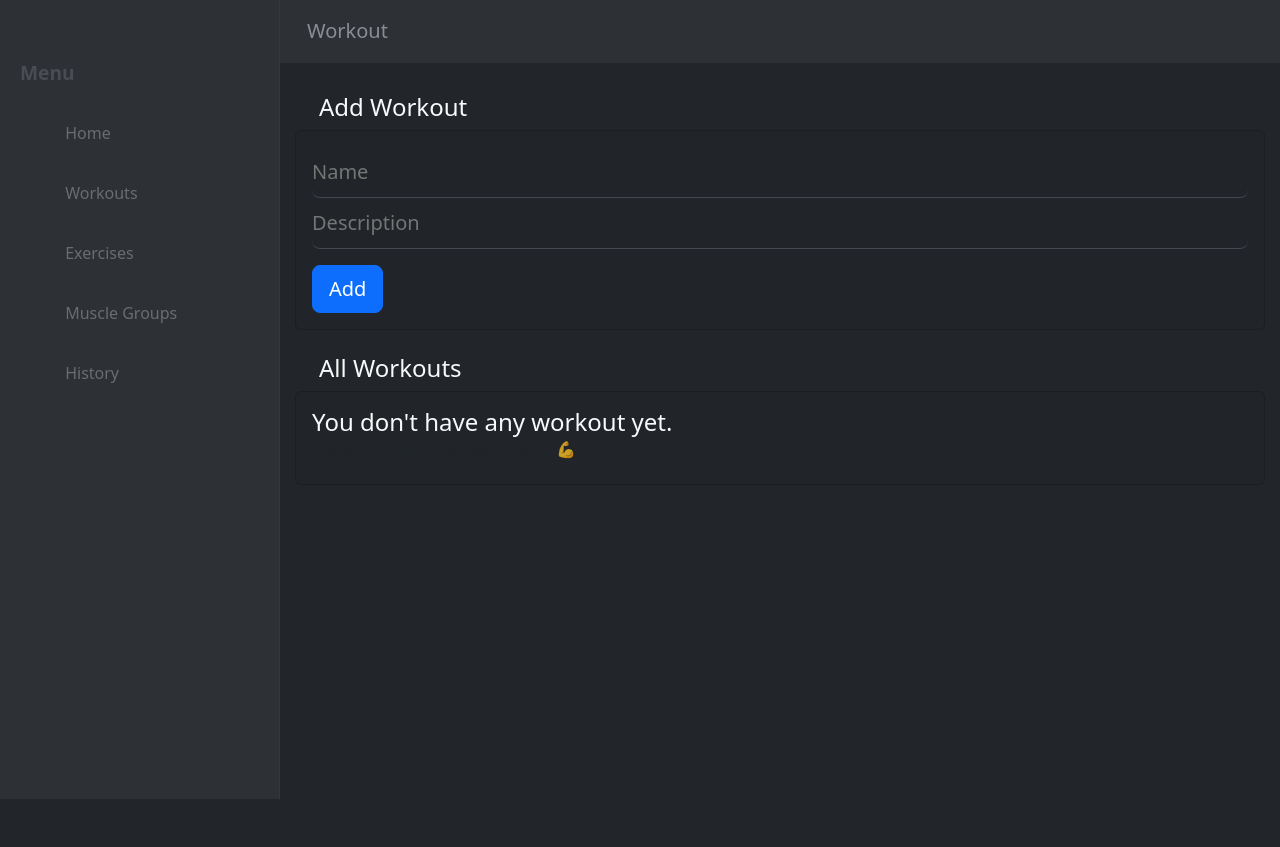
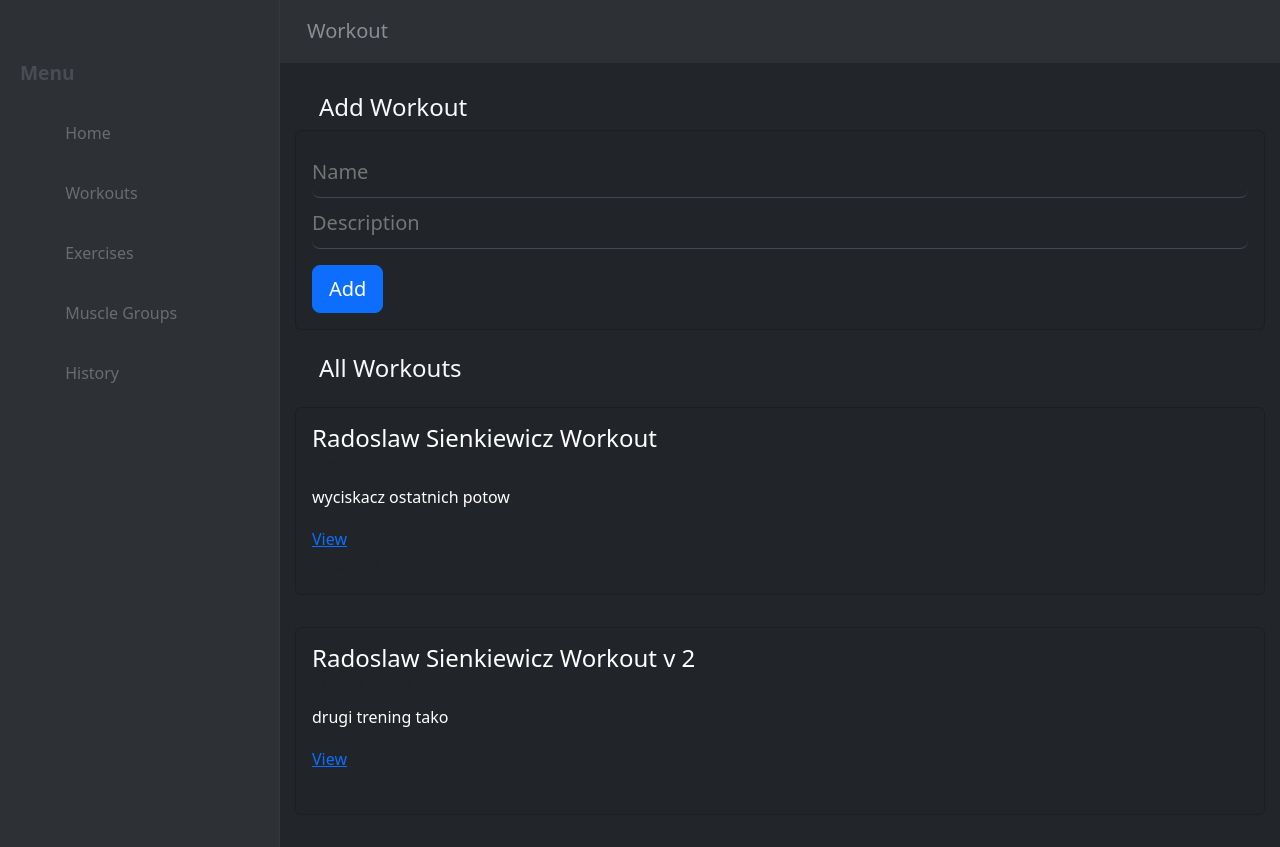
Before and after one commit to TR0U8L3-gif/workout_logger, a Django app: template apps/workout/templates/workout/add_workout.html in a window 1280 px wide. Shown: the part 82-929 px from the top of the page. Before the commit the page ends 881 px from the top, so only its background shows below. Run offline with Django 5.2, Linux system fonts and the light colour scheme; the template is opened without the code that fills it: values that come from a table or form of the project are taken from there, others are empty; data comes from the database, SQL or seed files in the repository; both versions use the stored data as it was after the commit; some libraries are stand-ins or nearby versions.

Commit message:
workouts tab fixed

```diff
--- a/apps/workout/templates/workout/add_workout.html
+++ b/apps/workout/templates/workout/add_workout.html
@@ -74,7 +74,28 @@
               </form>
             </div>
           </div>
-          <h4 class="ms-4 mt-2 text-light">All Workouts</h4>
+          <h4 class="ms-4 mt-2 mb-4 text-light">All Workouts </h4>
+            {% if workouts %}
+              {% for workout in workouts %}
+              <div class="col-lg-12 pb-4">
+                <div class="card text-white bg-dark mb-2">
+                  <div class="card-body">
+                    <h4 class="card-title">{{workout.name}}</h4>
+                    <h6 class="card-subtitle mb-2 text-muted">
+                      {{workout.created_at | date }}
+                    </h6>
+                    <p class="card-text">{{workout.description}}</p>
+                    <a href="/workout/{{workout.id}}" class="card-link">View</a>
+                    <p class="card-text">
+                      <small class="text-muted"
+                        >Updated {{workout.updated_at | timesince}} ago</small
+                      >
+                    </p>
+                  </div>
+                </div>
+              </div>
+              {% endfor %}
+            {% else %}
             <div class="card bg-dark add-exercise mb-4 mt-2">
               <div class="card-body text-light">
                 <h4 class="card-title">You don't have any workout yet.</h4>
@@ -83,6 +104,7 @@
                 </h6>
               </div>
             </div>
+            {% endif %}
         </section>
       </div>
     </div>
--- a/apps/workout/templates/workout/workout.html
+++ b/apps/workout/templates/workout/workout.html
@@ -41,7 +41,8 @@
                     <!-- Edit Workout Button -->
                     <a
                       href="/workout/{{ workout.id }}/edit"
-                      class="btn btn-outline-info btn-lg mb-4"
+                      style="text-decoration: none"
+                      class="btn btn-primary btn-lg end-workout mb-4"
                       >Edit</a
                     >
                   </div>
@@ -58,7 +59,7 @@
                       <button
                         id="end-workout"
                         type="submit"
-                        class="btn btn-primary btn-lg end-workout mb-4 ml-2"
+                        class="btn btn-outline-info btn-lg mb-4 ml-2"
                       >
                         End Workout
                       </button>
--- a/apps/workout/views.py
+++ b/apps/workout/views.py
@@ -318,10 +318,11 @@
     try:
         # Check for valid session:
         user = User.objects.get(id=request.session["user_id"])
-
+        workouts = Workout.objects.filter(user__id=user.id).order_by('-updated_at')
         # Gather any page data:
         data = {
             'user': user,
+            'workouts': workouts,
         }
 
         if request.method == "GET":
```
Also changed, not shown: apps/workout/templates/workout/edit_workout.html (+10 -3 lines), db.sqlite3. Lines whose indentation alone changed are shown as unchanged.
